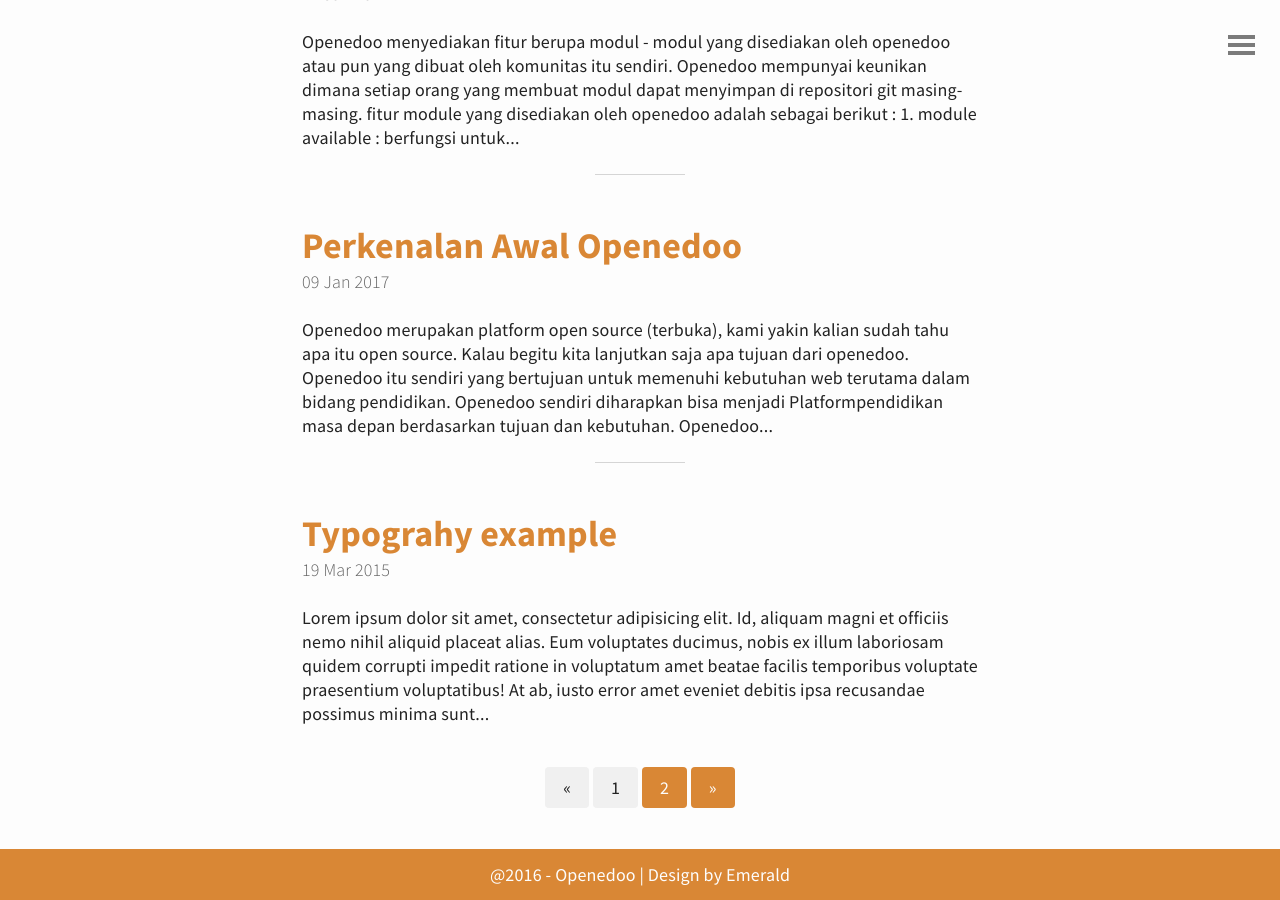
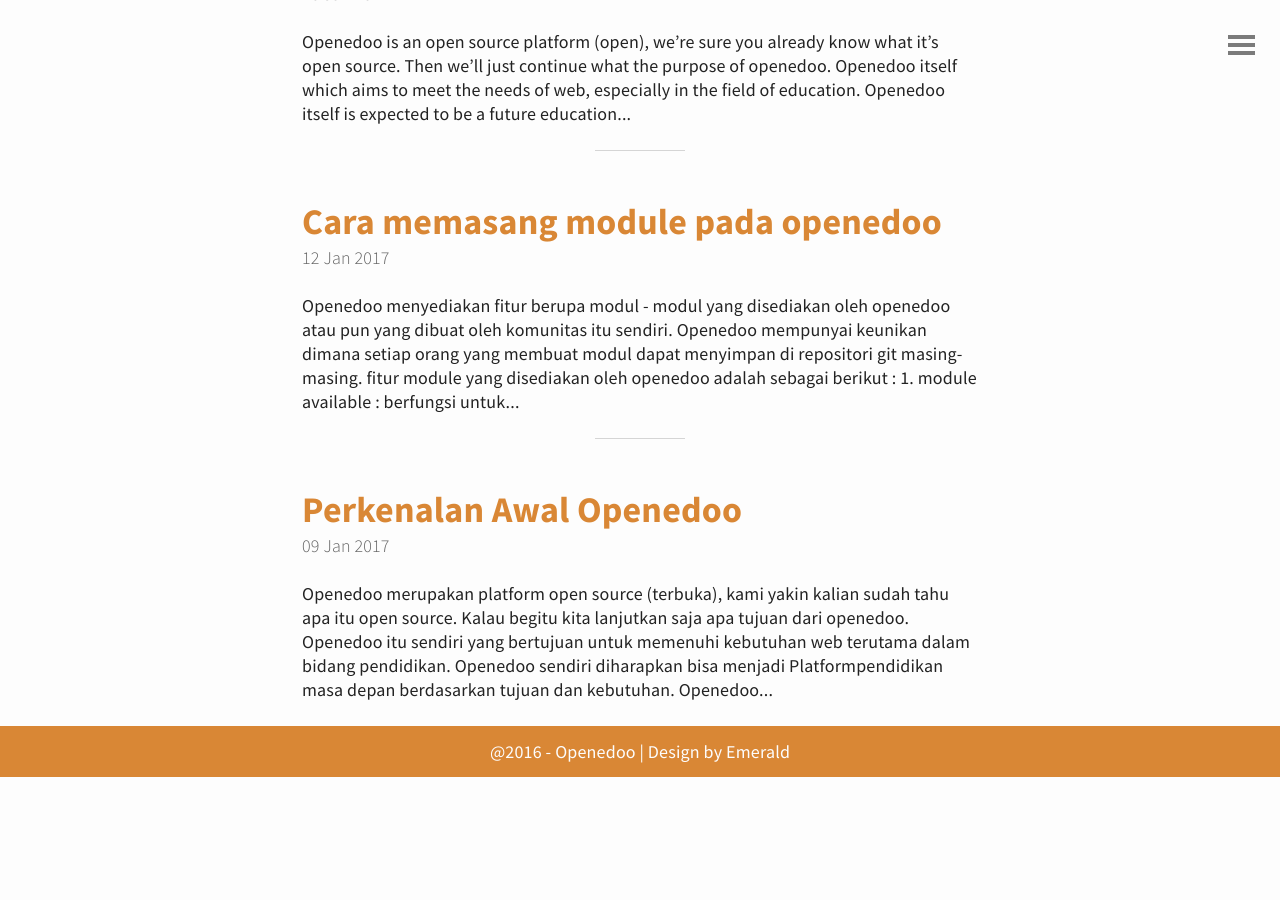
Before and after one commit to openedoo/blog-openedoo.github.io, a Jekyll site: the page built from index.html, in a window 1280 px wide and 900 px high, scrolled down 1673 px. Built offline with Jekyll 4.4.1, drawn with Linux system fonts in a browser that asks for light colours; the list of posts is cut into pages by our own code; after the commit the page ends 2450 px from its top, so only the background shows below that; some of the changed text lies outside the part shown.

```diff
--- a/_posts/2015-03-19-typography.md
+++ /dev/null
@@ -1,25 +0,0 @@
----
-title: Typograhy example
----
-![Test](/emerald/img/img-test.png "Test")
-Lorem ipsum dolor sit amet, [consectetur adipisicing](http://www.example.com) elit. Id, aliquam magni et officiis nemo nihil aliquid placeat alias. Eum voluptates ducimus, nobis ex illum laboriosam quidem corrupti impedit ratione in voluptatum amet beatae facilis temporibus voluptate praesentium voluptatibus! At ab, iusto error amet eveniet debitis ipsa recusandae possimus minima sunt itaque, nulla ducimus officia, consequatur ipsum laudantium magnam hic fuga vero incidunt nostrum. Commodi, perspiciatis ut nostrum fugit nulla cumque voluptate harum nemo accusamus?
-
-## This is a h2
-
-### h3, h4, h5 and h6 have the same style.
-
-Lorem ipsum dolor sit amet, consectetur adipisicing elit. Voluptas sed quo atque *perspiciatis*. Eius cum possimus, maxime unde, asperiores neque blanditiis molestiae ipsa odit. **Laboriosam**, error! Ipsa officia magnam at ratione commodi porro nulla consequuntur eum quia nisi officiis cupiditate reprehenderit provident facilis rem, nobis quidem fugiat, et! Tempore maiores reprehenderit laboriosam rerum?
-
-> This is a blockquote
-
-### Unordered list
-- list 1
-- list 2
-- list 3
-- list 4
-
-### Ordered list
-1. one
-2. two
-3. three
-4. four
```
Also changed, not shown: _posts/2015-03-01-code-syntax.md (deleted, +0 -44 lines), _posts/2017-02-03-v0-2-Beta.md (+2 -2 lines), _posts/2017-02-06-v0-2-Beta-OpenEdoo.md (added, +53 -0 lines).
